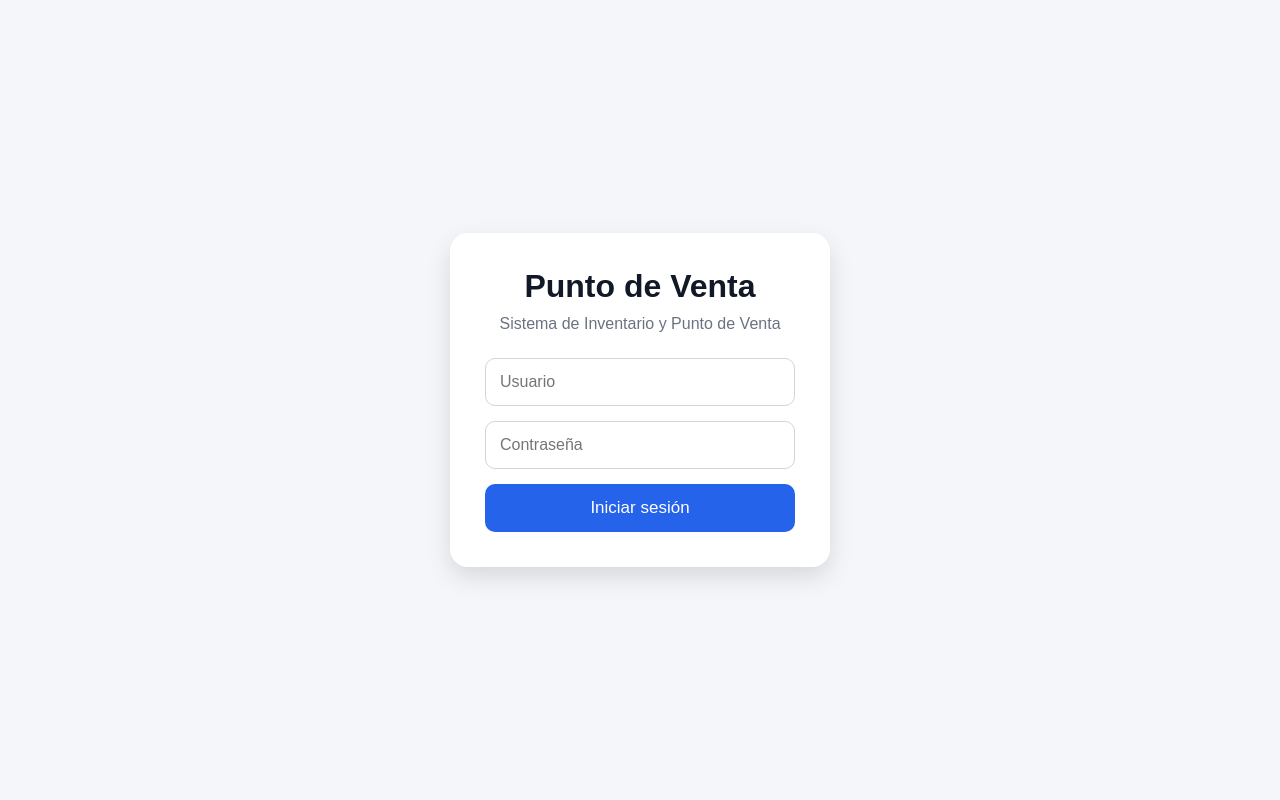
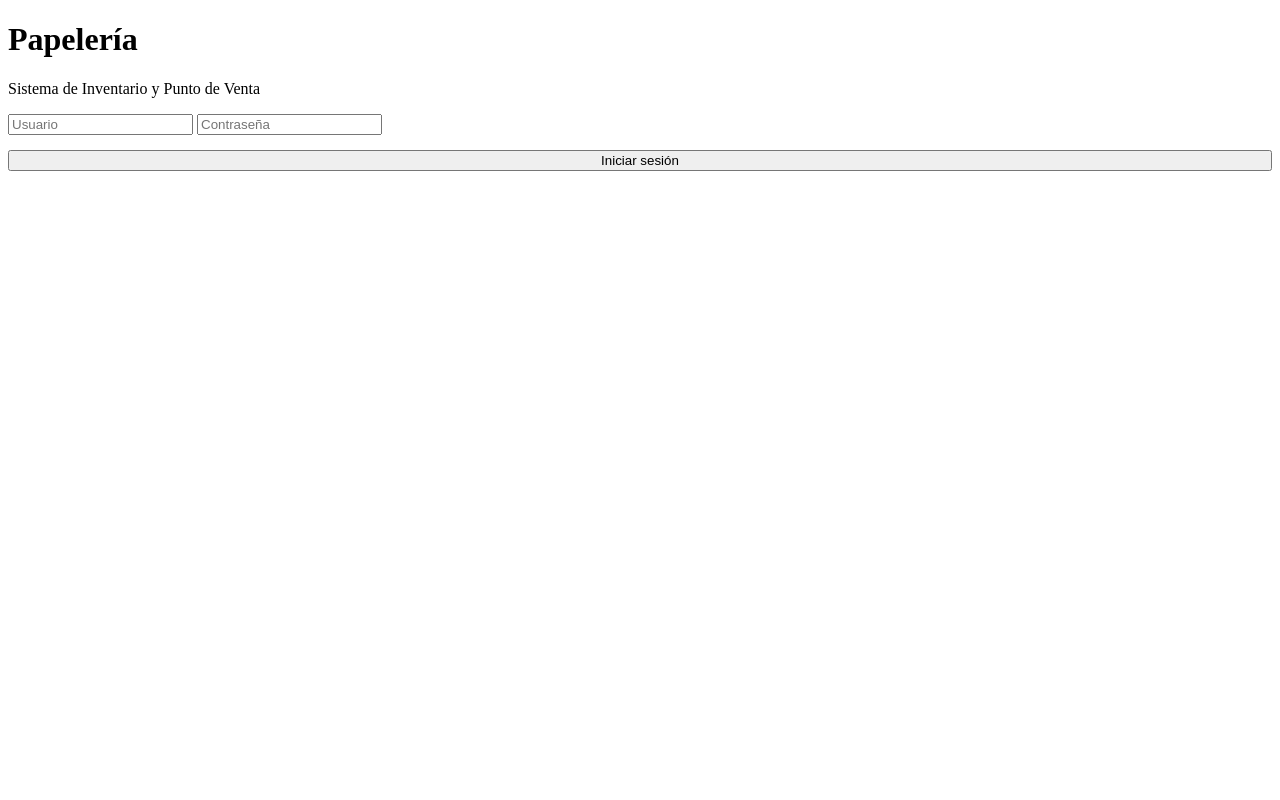
Before and after one commit to abdielsolar04-star/sistema-inventario, a PHP site: page /login.php in a window 1280 px wide. Run offline with PHP 8.4, Linux system fonts and the light colour scheme.

Commit message:
actualizar login vista

```diff
--- a/vista/login.php
+++ b/vista/login.php
@@ -1,98 +1,44 @@
 <!DOCTYPE html>
 <html lang="es">
 <head>
-<meta charset="UTF-8">
-<meta name="viewport" content="width=device-width, initial-scale=1.0">
-<title>Login - Punto de Venta</title>
+    <meta charset="UTF-8">
+    <meta name="viewport" content="width=device-width, initial-scale=1.0">
+    <title>Login - Papelería</title>
+    <link rel="stylesheet" href="../assets/css/estilo.css">
+</head>
+<body class="login-body">
 
-<style>
-*{
-    margin:0;
-    padding:0;
-    box-sizing:border-box;
-    font-family:Arial, sans-serif;
-}
+<div class="login-card">
 
-body{
-    min-height:100vh;
-    background:#f4f6f9;
-    display:flex;
-    justify-content:center;
-    align-items:center;
-}
-
-.login-box{
-    width:380px;
-    background:white;
-    padding:35px;
-    border-radius:18px;
-    box-shadow:0 10px 25px rgba(0,0,0,0.12);
-    text-align:center;
-}
-
-.login-box h1{
-    font-size:32px;
-    margin-bottom:10px;
-    color:#111827;
-}
-
-.login-box p{
-    color:#6b7280;
-    margin-bottom:25px;
-}
-
-.login-box input{
-    width:100%;
-    padding:14px;
-    margin-bottom:15px;
-    border:1px solid #d1d5db;
-    border-radius:10px;
-    font-size:16px;
-}
-
-.login-box button{
-    width:100%;
-    padding:14px;
-    background:#2563eb;
-    color:white;
-    border:none;
-    border-radius:10px;
-    font-size:17px;
-    cursor:pointer;
-}
-
-.login-box button:hover{
-    background:#1d4ed8;
-}
-
-.error{
-    background:#fee2e2;
-    color:#991b1b;
-    padding:10px;
-    border-radius:8px;
-    margin-bottom:15px;
-}
-</style>
-</head>
-
-<body>
-
-<div class="login-box">
-
-    <h1>Punto de Venta</h1>
+    <h1>Papelería</h1>
     <p>Sistema de Inventario y Punto de Venta</p>
 
-    <?php if(isset($_GET['error'])){ ?>
-        <div class="error">Usuario o contraseña incorrectos</div>
+    <form action="../controlador/loginController.php" method="POST">
+
+        <input type="text" name="usuario" placeholder="Usuario" required>
+
+        <input type="password" name="password" placeholder="Contraseña" required>
+
+        <button type="submit" style="width:100%; margin-top:15px;">
+            Iniciar sesión
+        </button>
+
+    </form>
+
+    <?php if(isset($_GET['error'])) { ?>
+        <div class="error">
+            Usuario o contraseña incorrectos
+        </div>
     <?php } ?>
-
-    <form action="../controlador/loginController.php" method="POST">
-        <input type="text" name="usuario" placeholder="Usuario" required>
-        <input type="password" name="contrasena" placeholder="Contraseña" required>
-        <button type="submit">Iniciar sesión</button>
-    </form>
 
 </div>
 
+<script>
+history.pushState(null, null, location.href);
+window.onpopstate = function () {
+    history.go(1);
+};
+</script>
+
 </body>
 </html>
```
